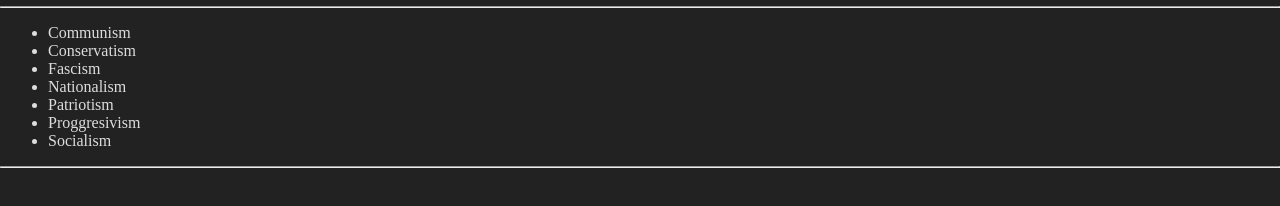
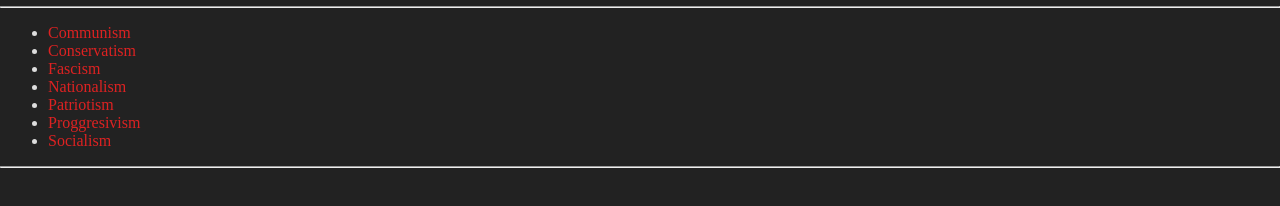
Before and after one commit to maria-farooqi/the-red-ledger, a plain HTML site: page index.html in a window 1280 px wide. Shown: the part 54-260 px from the top of the page. Drawn offline with Linux system fonts and the light colour scheme.

Commit message:
Update index.html

```diff
--- a/index.html
+++ b/index.html
@@ -13,13 +13,13 @@
     <hr>
     <main style="margin: 1vh;">
         <ul>
-            <li><a href="" style="color: #dddddd; text-decoration: none;">Communism</a></li>
-            <li><a href="" style="color: #dddddd; text-decoration: none;">Conservatism</a></li>
-            <li><a href="" style="color: #dddddd; text-decoration: none;">Fascism</a></li>
-            <li><a href="" style="color: #dddddd; text-decoration: none;">Nationalism</a></li>
-            <li><a href="" style="color: #dddddd; text-decoration: none;">Patriotism</a></li>
-            <li><a href="" style="color: #dddddd; text-decoration: none;">Proggresivism</a></li>
-            <li><a href="" style="color: #dddddd; text-decoration: none;">Socialism</a></li>
+            <li><a href="communism.html" style="color: #dd2222; text-decoration: none;">Communism</a></li>
+            <li><a href="conservatism.html" style="color: #dd2222; text-decoration: none;">Conservatism</a></li>
+            <li><a href="fascism.html" style="color: #dd2222; text-decoration: none;">Fascism</a></li>
+            <li><a href="nationalism.html" style="color: #dd2222; text-decoration: none;">Nationalism</a></li>
+            <li><a href="patriotism.html" style="color: #dd2222; text-decoration: none;">Patriotism</a></li>
+            <li><a href="proggresivism.html" style="color: #dd2222; text-decoration: none;">Proggresivism</a></li>
+            <li><a href="socialism.html" style="color: #dd2222; text-decoration: none;">Socialism</a></li>
         </ul>
     </main>
     <hr>
```
